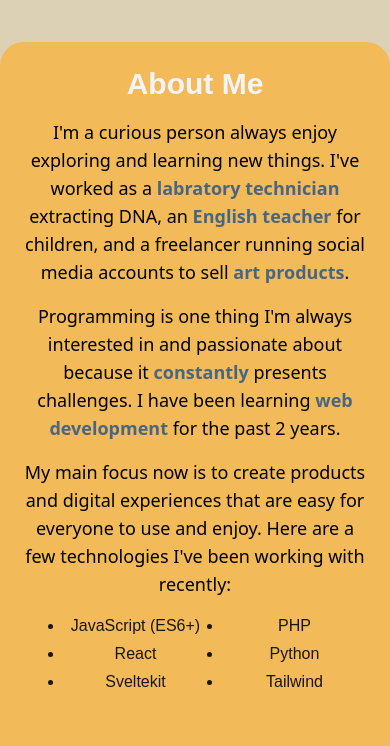
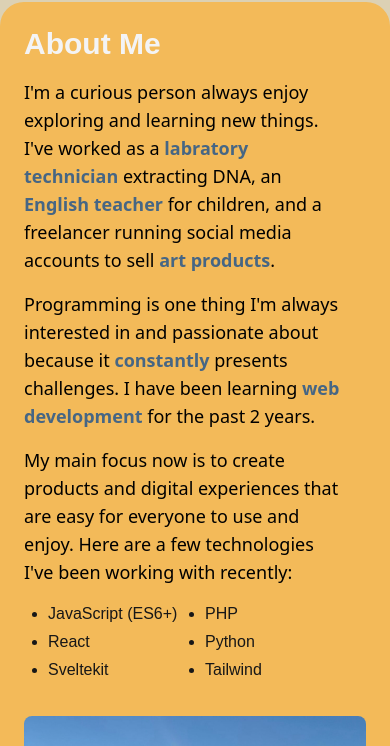
Before and after one commit to lixy09/my-website, a Next.js app: page / in a window 390 px wide. Shown: the part 812-1558 px from the top of the page. Built offline with nearby package versions, Linux system fonts and the light colour scheme.

Commit message:
updated responsive

```diff
--- a/src/components/About.js
+++ b/src/components/About.js
@@ -3,15 +3,16 @@ import Image from "next/image";
 
 export default function About() {
     return (
-        <div className="bg-tan w-full py-20 mb-5">
+        <div className="bg-tan w-full py-10 md:py-20 mb-5">
             <div className="bg-geel rounded-3xl md:w-5/6 mx-auto my-10 px-6 md:px-8 py-6 md:py-10 flex flex-col md:flex-row items-center">
                 {/* Left Text Section */}
-                <div className="md:w-7/12 text-center md:text-left">
+                <div className="md:w-7/12 text-left pr-5 md:pr-10">
+                    {" "}
+                    {/* Always align text to the left */}
                     <h1 className="text-3xl md:text-4xl font-bold text-gray-100">
                         About Me
                     </h1>
-
-                    <p className="text-lg md:text-xl font-sans text-black mt-4 mb-4 md:w-4/5">
+                    <p className="text-lg md:text-xl font-sans text-black mt-4 mb-4">
                         I&apos;m a curious person always enjoy exploring and
                         learning new things. I&apos;ve worked as a{" "}
                         <span className="font-bold text-navy">
@@ -28,7 +29,7 @@ export default function About() {
                         </span>
                         .
                     </p>
-                    <p className="text-lg md:text-xl font-sans text-black mt-4 mb-4 md:w-4/5">
+                    <p className="text-lg md:text-xl font-sans text-black mt-4 mb-4">
                         Programming is one thing I&apos;m always interested in
                         and passionate about because it{" "}
                         <span className="font-bold text-navy">constantly</span>{" "}
@@ -38,12 +39,13 @@ export default function About() {
                         </span>{" "}
                         for the past 2 years.
                     </p>
-                    <p className="text-lg md:text-xl font-sans text-black mt-4 mb-4 md:w-4/5">
-                        My main focus now is to create products and digital experiences
-                        that are easy for everyone to use and enjoy. Here are a
-                        few technologies I&apos;ve been working with recently:
+                    <p className="text-lg md:text-xl font-sans text-black mt-4 mb-4">
+                        My main focus now is to create products and digital
+                        experiences that are easy for everyone to use and enjoy.
+                        Here are a few technologies I&apos;ve been working with
+                        recently:
                     </p>
-                    <ul className="columns-2 list-disc pl-10 space-y-1 text-md">
+                    <ul className="columns-2 list-disc pl-6 md:pl-10 space-y-1 text-md">
                         <li>JavaScript (ES6+)</li>
                         <li>React</li>
                         <li>Sveltekit</li>
@@ -54,13 +56,14 @@ export default function About() {
                 </div>
 
                 {/* Right Section - Image */}
-                <div className="md:w-5/12 flex justify-center mt-8 md:mt-0">
-                    <div className="relative w-full h-96">
+                <div className="md:w-5/12 flex justify-center mt-8 md:mt-0 w-full">
+                    <div className="relative w-full h-64 md:h-96">
                         <Image
                             src="/me.jpeg" // Replace with your image path
-                            alt="Your Name"
-                            fill // Makes the image fill the container
-                            className="rounded-lg object-cover" // Ensures the image covers the area
+                            alt="my image"
+                            fill
+                            className="rounded-lg object-cover"
+                            sizes="(max-width: 768px) 100vw, 50vw"
                         />
                     </div>
                 </div>
--- a/src/components/footer.js
+++ b/src/components/footer.js
@@ -4,8 +4,8 @@ import { FaLinkedinIn, FaEnvelope, FaGithub } from "react-icons/fa";
 export default function Footer() {
     return (
         <div className="flex flex-col items-center justify-center">
-            <div className="max-w-6xl w-1/2 mx-auto bg-navy text-white rounded-3xl px-4 md:px-8 py-8 flex flex-col items-center text-center my-10">
-                <h1 className="text-3xl sm:text-4xl font-bold  mb-5">
+            <div className="max-w-6xl w-3/4 md:w-1/2 mx-auto bg-navy text-white rounded-3xl px-4 md:px-8 py-8 flex flex-col items-center text-center my-10">
+                <h1 className="text-3xl sm:text-4xl font-bold mb-5">
                     Get In Touch!
                 </h1>
                 <p className="text-base sm:text-lg mb-5">
```
